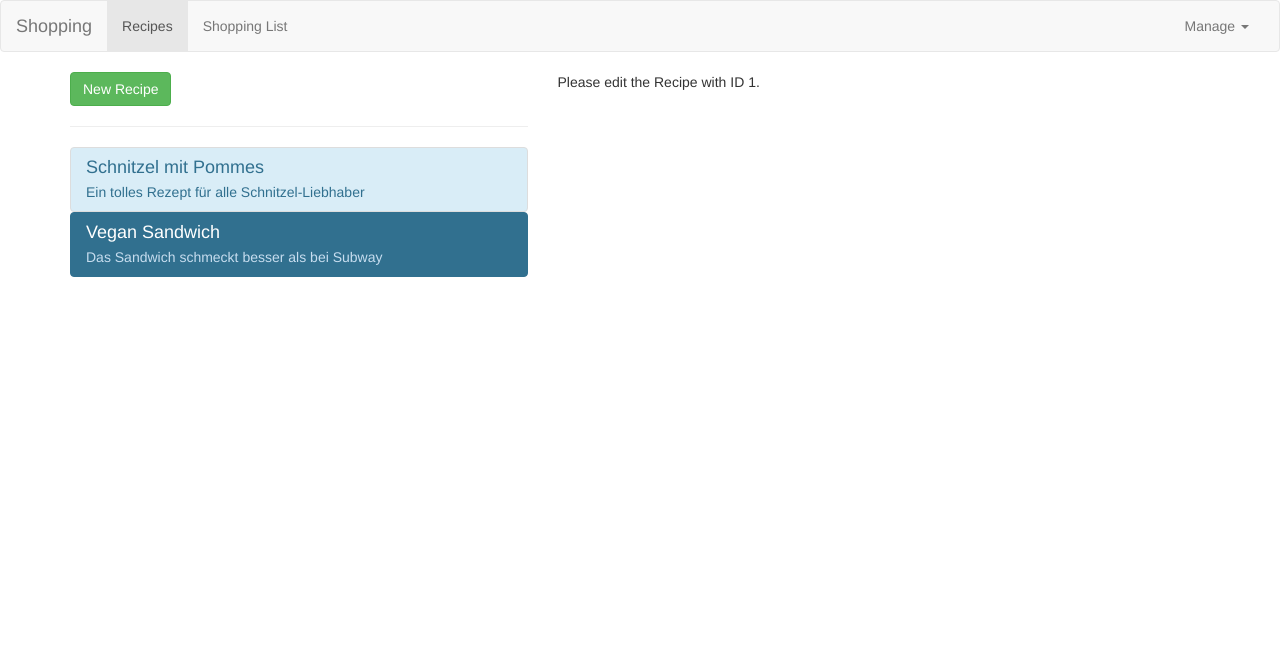
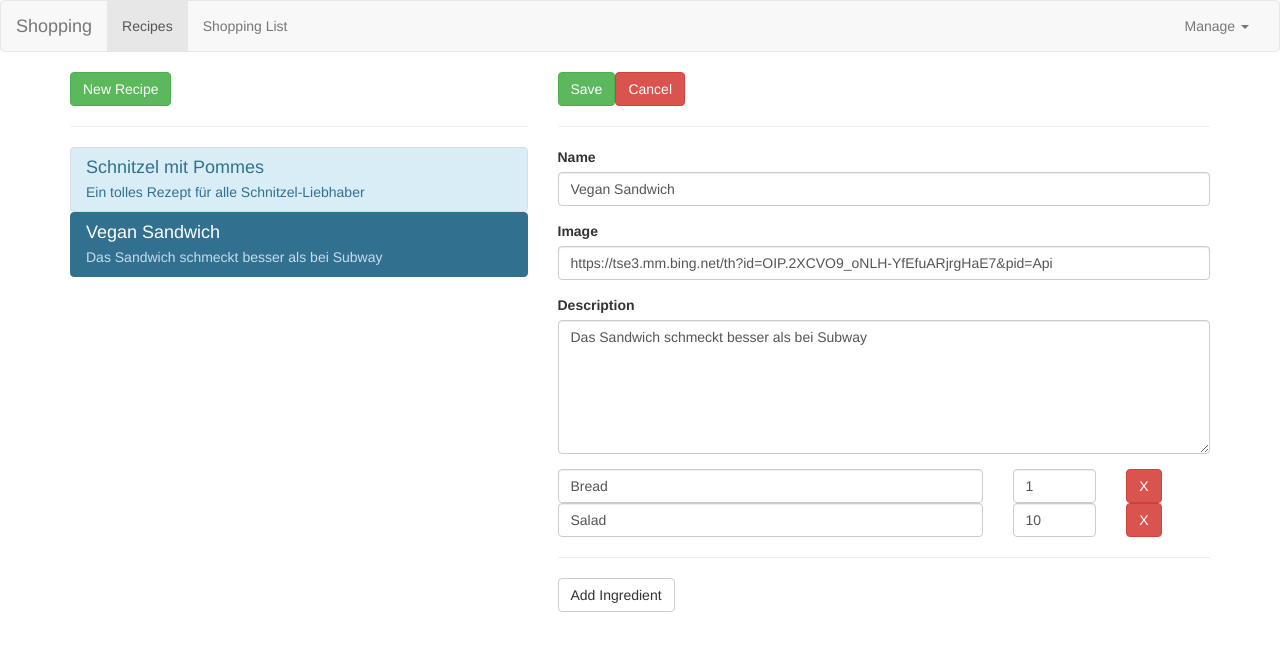
Before and after one commit to BroBuddy/Angular-Shopping, an Angular app: page /recipes/1/edit in a window 1280 px wide. Shown: the top 650 px of the page. Built offline with nearby package versions, Linux system fonts and the light colour scheme.

Commit message:
created reactive form module

```diff
--- a/src/app/app.module.ts
+++ b/src/app/app.module.ts
@@ -1,5 +1,5 @@
 import { BrowserModule } from '@angular/platform-browser';
-import { FormsModule } from '@angular/forms';
+import { FormsModule, ReactiveFormsModule } from '@angular/forms';
 import { HttpModule } from '@angular/http';
 import { NgModule } from '@angular/core';
 
@@ -33,6 +33,7 @@ import { RecipeEditComponent } from './recipes/recipe-edit/recipe-edit.component
   imports: [
     BrowserModule,
     FormsModule,
+    ReactiveFormsModule,
     HttpModule,
     AppRoutingModule
   ],
--- a/src/app/recipes/recipe-edit/recipe-edit.component.html
+++ b/src/app/recipes/recipe-edit/recipe-edit.component.html
@@ -1,7 +1,78 @@
-<div *ngIf="editMode; else AddRecipe">
-  <p>Please edit the Recipe with ID {{ id }}.</p>
+<div class="row">
+  <div class="col-xs-12">
+    <form [formGroup]="recipeForm" (ngSubmit)="onSubmit()">
+      <div class="row">
+        <div class="col-xs-12">
+          <button type="submit" class="btn btn-success">Save</button>
+          <button type="button" class="btn btn-danger">Cancel</button>
+
+          <hr />
+
+          <div class="form-group">
+            <label for="name">Name</label>
+            <input
+              type="text"
+              id="name"
+              formControlName="name"
+              class="form-control" />
+          </div>
+
+          <div class="form-group">
+            <label for="imagePath">Image</label>
+            <input
+              type="text"
+              id="imagePath"
+              formControlName="imagePath"
+              class="form-control" />
+          </div>
+
+          <div class="form-group">
+            <label for="description">Description</label>
+            <textarea
+              type="text"
+              id="description"
+              formControlName="description"
+              class="form-control"
+              rows="6"></textarea>
+          </div>
+
+          <div class="row">
+            <div class="col-xs-12" formArrayName="ingredients">
+              <div class="row"
+                *ngFor="let ingredient of recipeForm.get('ingredients').controls; let i = index"
+                [formGroupName]="i">
+                <div class="col-xs-8">
+                  <input
+                    type="text"
+                    formControlName="name"
+                    class="form-control" />
+                </div>
+
+                <div class="col-xs-2">
+                  <input
+                    type="number"
+                    formControlName="amount"
+                    class="form-control" />
+                </div>
+
+                <div class="col-xs-2">
+                  <button
+                    type="button"
+                    class="btn btn-danger">X</button>
+                </div>
+              </div>
+            </div>
+          </div>
+
+          <hr />
+
+          <div class="row">
+            <div class="col-xs-12">
+              <button type="button" class="btn btn-default" (click)="onAddIngredient()">Add Ingredient</button>
+            </div>
+          </div>
+        </div>
+      </div>
+    </form>
+  </div>
 </div>
-
-<ng-template #AddRecipe>
-  <p>Add a new Recipe!</p>
-</ng-template>
--- a/src/app/recipes/recipe-edit/recipe-edit.component.ts
+++ b/src/app/recipes/recipe-edit/recipe-edit.component.ts
@@ -1,5 +1,7 @@
 import { Component, OnInit } from '@angular/core';
 import { ActivatedRoute, Params } from '@angular/router';
+import { FormGroup, FormControl, FormArray, Validators } from '@angular/forms';
+import { RecipeService } from '../recipe.service';
 
 @Component({
   selector: 'app-recipe-edit',
@@ -9,8 +11,10 @@ import { ActivatedRoute, Params } from '@angular/router';
 export class RecipeEditComponent implements OnInit {
   id: number;
   editMode = false;
+  recipeForm: FormGroup;
 
-  constructor(private route: ActivatedRoute) { }
+  constructor(private route: ActivatedRoute,
+              private recipeService: RecipeService) { }
 
   ngOnInit() {
     this.route.params
@@ -18,8 +22,54 @@ export class RecipeEditComponent implements OnInit {
       (params: Params) => {
         this.id = +params['id'];
         this.editMode = params['id'] != null;
+        this.initForm();
       }
     );
   }
 
+  onSubmit() {
+    console.log(this.recipeForm);
+  }
+
+  onAddIngredient() {
+    (<FormArray>this.recipeForm.get('ingredients')).push(
+      new FormGroup({
+        'name': new FormControl(null, Validators.required),
+        'amount': new FormControl(null, Validators.required)
+      })
+    );
+  }
+
+  private initForm () {
+    let recipeName = '',
+    recipeImagePath = '',
+    recipeDescription = '';
+    const recipeIngredients = new FormArray([]);
+
+    if (this.editMode) {
+      const recipe = this.recipeService.getRecipe(this.id);
+      recipeName = recipe.name;
+      recipeImagePath = recipe.imagePath;
+      recipeDescription = recipe.description;
+
+      if (recipe['ingredients']) {
+        for (const ingredient of recipe.ingredients) {
+          recipeIngredients.push(
+            new FormGroup({
+              'name': new FormControl(ingredient.name),
+              'amount': new FormControl(ingredient.amount)
+            })
+          );
+        }
+      }
+    }
+
+    this.recipeForm = new FormGroup({
+      'name': new FormControl(recipeName, Validators.required),
+      'imagePath': new FormControl(recipeImagePath, Validators.required),
+      'description': new FormControl(recipeDescription, Validators.required),
+      'ingredients': recipeIngredients
+    });
+  }
+
 }
--- a/src/app/recipes/recipe.service.ts
+++ b/src/app/recipes/recipe.service.ts
@@ -13,7 +13,7 @@ export class RecipeService {
     new Recipe(
       'Schnitzel mit Pommes',
       'Ein tolles Rezept für alle Schnitzel-Liebhaber',
-      'https://via.placeholder.com/150x100',
+      'https://www.bz-berlin.de/data/uploads/2014/09/29936709_1410942594-1920x1080.jpg',
       [
         new Ingredient('Meat', 1),
         new Ingredient('Fries', 10),
@@ -22,7 +22,7 @@ export class RecipeService {
     new Recipe(
       'Vegan Sandwich',
       'Das Sandwich schmeckt besser als bei Subway',
-      'https://via.placeholder.com/150x100',
+      'https://tse3.mm.bing.net/th?id=OIP.2XCVO9_oNLH-YfEfuARjrgHaE7&pid=Api',
       [
         new Ingredient('Bread', 1),
         new Ingredient('Salad', 10),
--- a/src/app/shopping-list/shopping-edit/shopping-edit.component.ts
+++ b/src/app/shopping-list/shopping-edit/shopping-edit.component.ts
@@ -15,7 +15,7 @@ export class ShoppingEditComponent implements OnInit, OnDestroy {
   subscription: Subscription;
   editMode = false;
   editedItemIndex: number;
-  editedItem = Ingredient;
+  editedItem: Ingredient;
 
   constructor(private shoppingListService: ShoppingListService) { }
 
```
